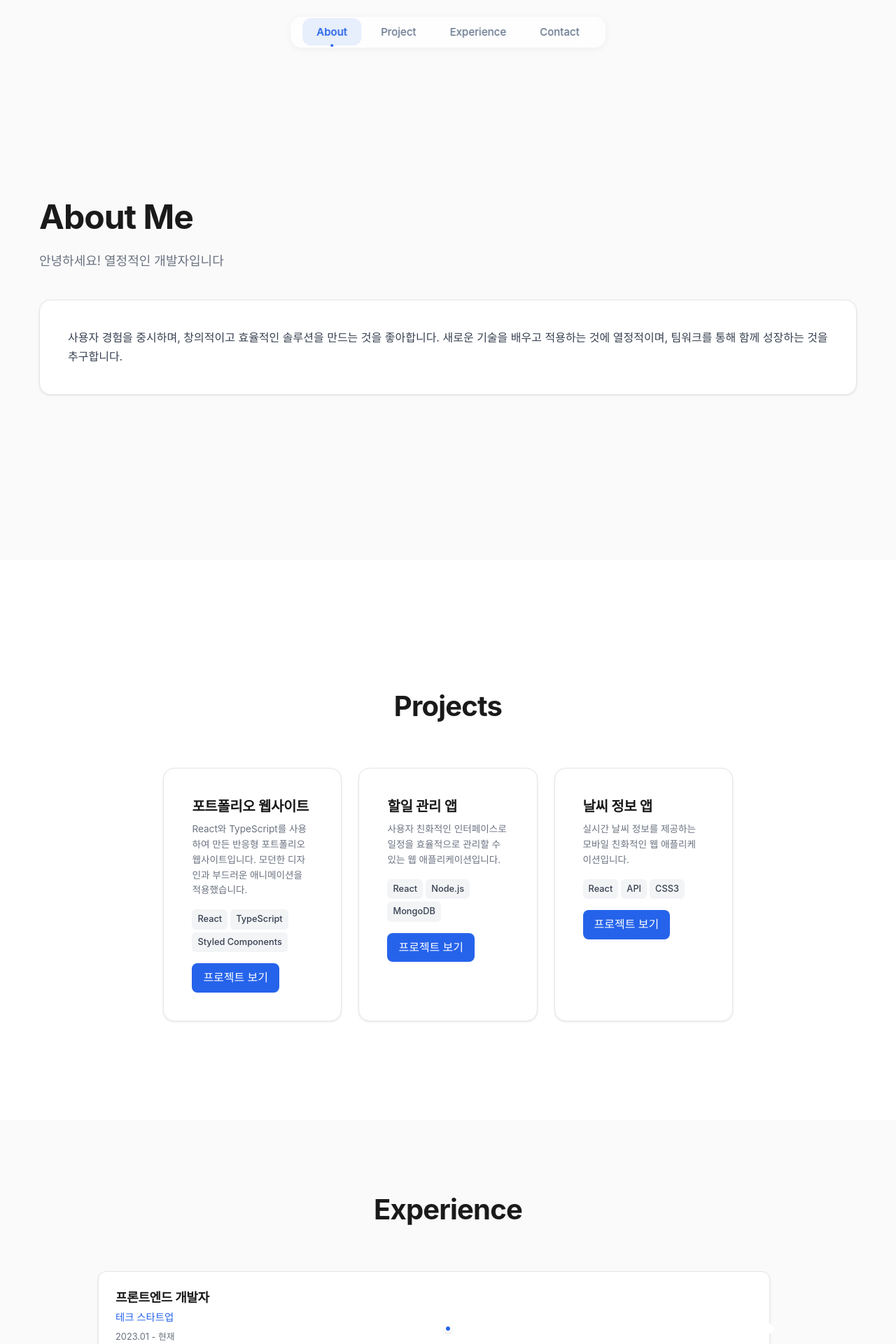
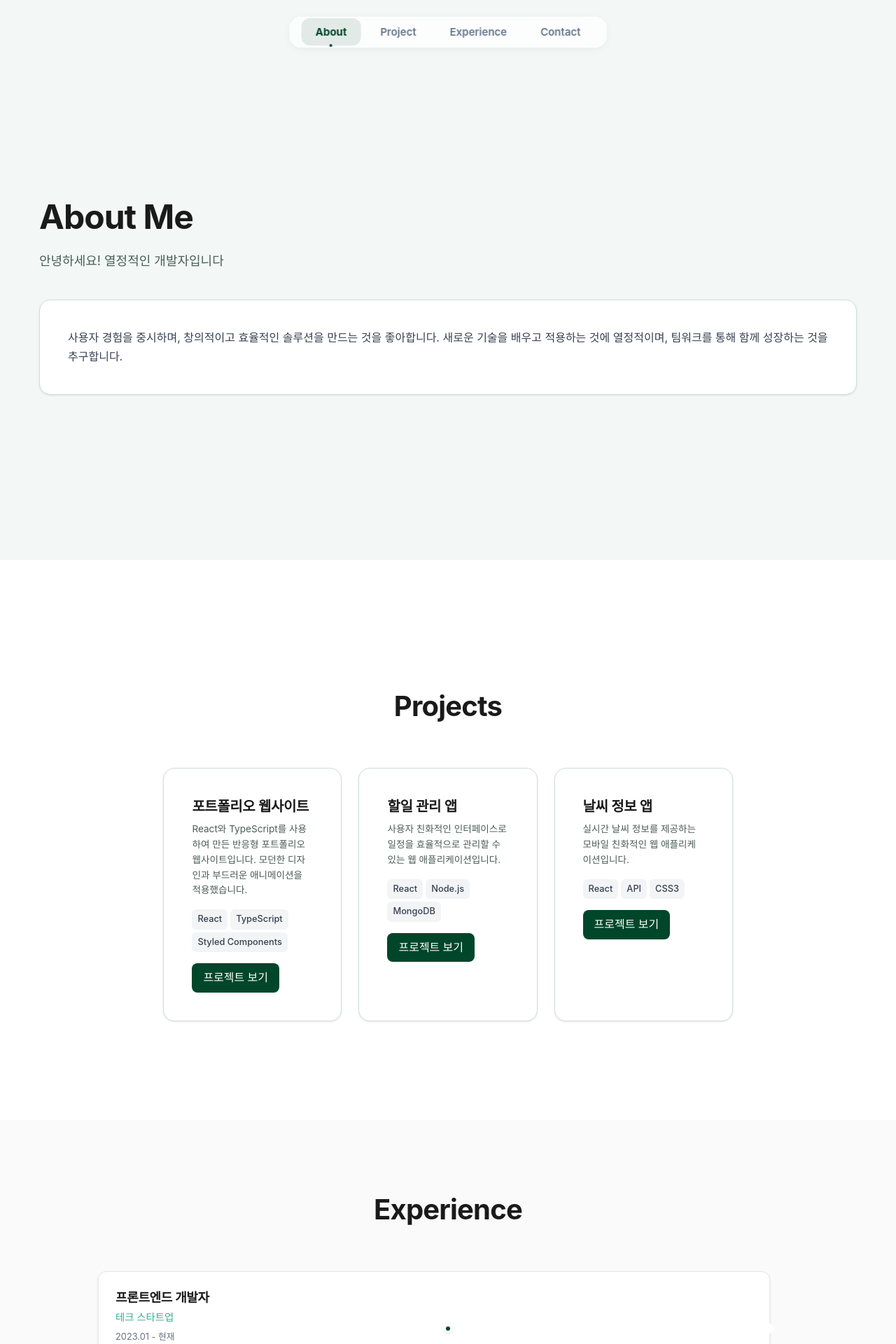
Before and after one commit to doh-ha/doh-ha.github.io, a React (Create React App) app: page / in a window 1280 px wide. Shown: the top 1920 px of the page at 70% size. Built offline with nearby package versions, Linux system fonts and the light colour scheme.

Commit message:
💄 add secondary mint color

```diff
--- a/src/components/NavBar.tsx
+++ b/src/components/NavBar.tsx
@@ -35,8 +35,8 @@ const NavItem = styled.li`
 
 const NavLink = styled.a<{ isActive: boolean }>`
   text-decoration: none;
-  color: ${(props) => (props.isActive ? "#2563eb" : "#64748b")};
-  font-weight: ${(props) => (props.isActive ? "600" : "500")};
+  color: ${(props) => (props.isActive ? props.theme.colors.primary : "#64748b")};
+  font-weight: ${(props) => (props.isActive ? "700" : "600")};
   font-size: 15px;
   padding: 10px 20px;
   border-radius: 12px;
@@ -45,14 +45,14 @@ const NavLink = styled.a<{ isActive: boolean }>`
   white-space: nowrap;
 
   &:hover {
-    color: #2563eb;
-    background: rgba(37, 99, 235, 0.08);
+    color: ${(props) => props.theme.colors.primary};
+    background: rgba(0, 70, 42, 0.08);
   }
 
   ${(props) =>
     props.isActive &&
     `
-    background: rgba(37, 99, 235, 0.1);
+    background: rgba(0, 70, 42, 0.1);
   `}
 `;
 
@@ -63,7 +63,7 @@ const ActiveIndicator = styled.div`
   transform: translateX(-50%);
   width: 4px;
   height: 4px;
-  background: #2563eb;
+  background: ${(props) => props.theme.colors.primary};
   border-radius: 50%;
 `;
 
--- a/src/sections/Experience.styles.ts
+++ b/src/sections/Experience.styles.ts
@@ -99,7 +99,7 @@ export const TimelineDot = styled.div`
   transform: translate(-50%, -50%);
   width: 12px;
   height: 12px;
-  background: #2563eb;
+  background: ${(props) => props.theme.colors.primary};
   border-radius: 50%;
   border: 3px solid white;
   box-shadow: 0 2px 4px rgba(0, 0, 0, 0.1);
@@ -113,7 +113,7 @@ export const ExperienceTitle = styled.h3`
 `;
 
 export const Company = styled.p`
-  color: #2563eb;
+  color: ${(props) => props.theme.colors.textAccent};
   font-weight: 500;
   margin-bottom: 4px;
   font-size: 0.9rem;
--- a/src/styles/styled-components.ts
+++ b/src/styles/styled-components.ts
@@ -3,16 +3,29 @@ import styled, { createGlobalStyle, css } from "styled-components";
 // Theme Configuration
 export const theme = {
   colors: {
-    primary: "#2563eb",
-    primaryHover: "#1d4ed8",
-    textPrimary: "#1a1a1a",
-    textSecondary: "#6b7280",
+    // Primary brand
+    primary: "#00462A", // main CTA/link
+    primaryHover: "#006B42", // hover state
+
+    // Text
+    textPrimary: "#1a1a1a", // keep black-ish as requested
+    textSecondary: "#4A5D57", // use provided caption tone
     textMuted: "#374151",
+    textAccent: "#36AE92", // 강조 텍스트 색상
+
+    // Backgrounds
     backgroundWhite: "#ffffff",
-    backgroundGray: "#fafafa",
-    backgroundLight: "#f9fafb",
-    borderColor: "#e5e7eb",
+    backgroundGray: "#F3F8F6", // map to sage/mint tint
+    backgroundLight: "#E8F1ED", // map to card background tint
+
+    // Borders / dividers
+    borderColor: "#CDE1D9", // map to provided divider color
     borderLight: "#f3f4f6",
+
+    // Supporting accents
+    supportGreen: "#6BAE9C", // tags/hover subtle
+    amber: "#935F06", // highlight/warn
+    coralRed: "#CC0000", // error/focus
   },
 
   spacing: {
@@ -139,7 +152,7 @@ export const GlobalStyle = createGlobalStyle`
 
   /* Selection Styles */
   ::selection {
-    background-color: rgba(37, 99, 235, 0.2);
+    background-color: rgba(0, 70, 42, 0.2);
     color: ${({ theme }) => theme.colors.textPrimary};
   }
 `;
--- a/src/styles/styled.d.ts
+++ b/src/styles/styled.d.ts
@@ -8,11 +8,15 @@ declare module "styled-components" {
       textPrimary: string;
       textSecondary: string;
       textMuted: string;
+      textAccent: string;
       backgroundWhite: string;
       backgroundGray: string;
       backgroundLight: string;
       borderColor: string;
       borderLight: string;
+      supportGreen: string;
+      amber: string;
+      coralRed: string;
     };
     spacing: {
       xs: string;
```
